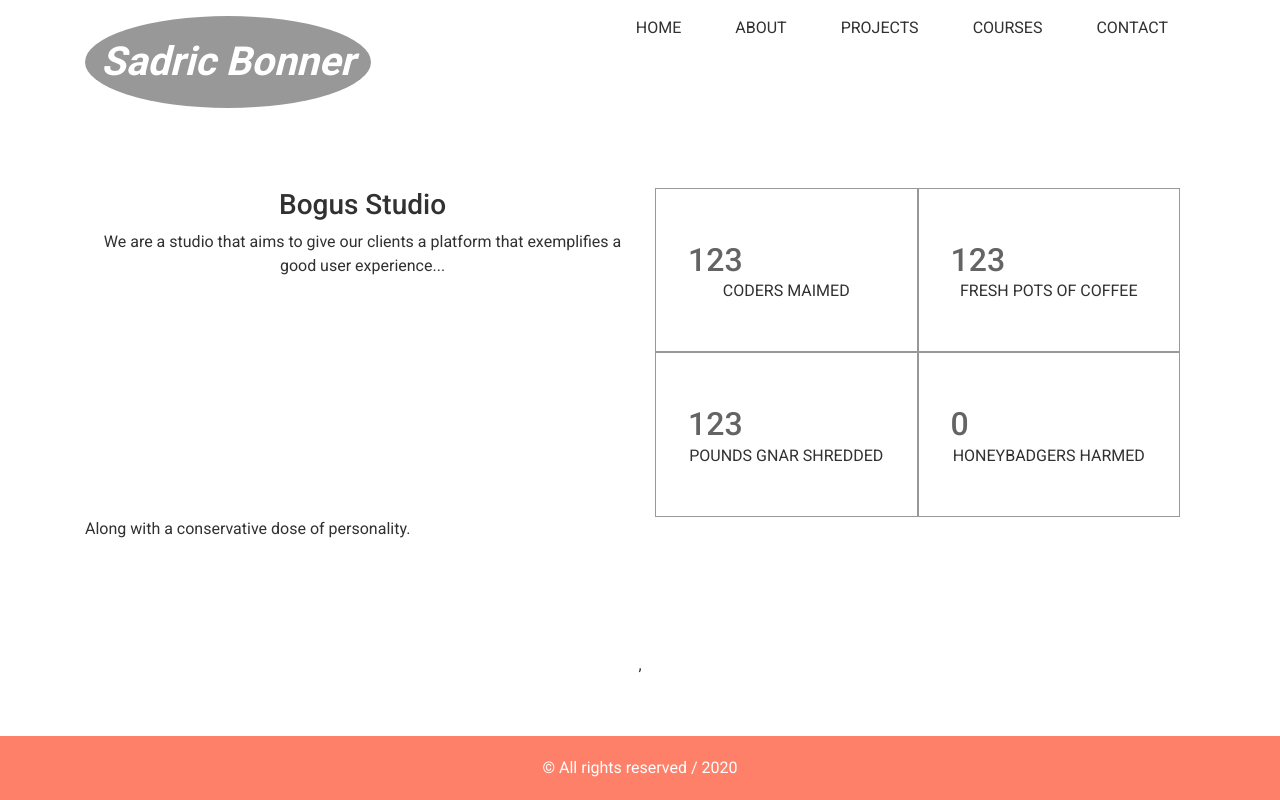
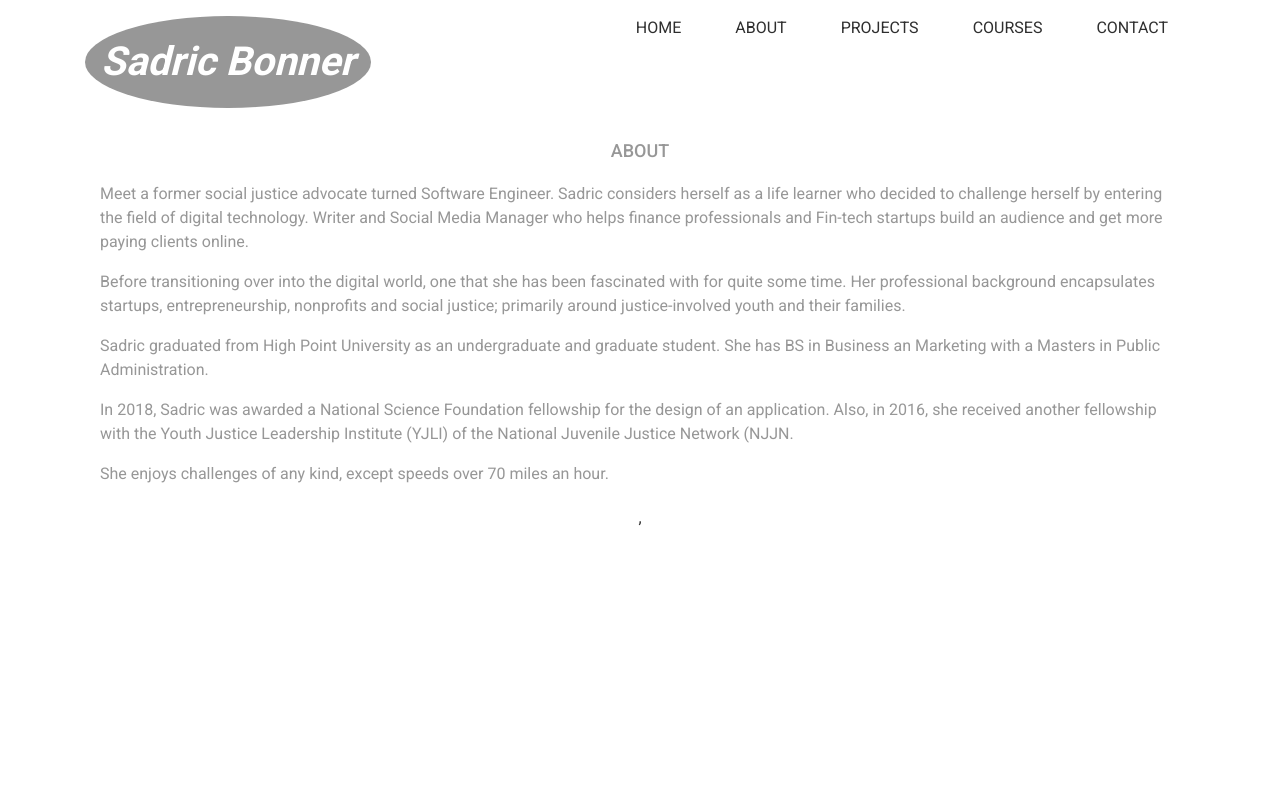
Before and after one commit to scbonner/myportfolio, a React (Create React App) app: page /about in a window 1280 px wide. Built offline with nearby package versions, Linux system fonts and the light colour scheme.

Commit message:
"temporarily closed Footer"

```diff
--- a/src/components/About.js
+++ b/src/components/About.js
@@ -5,59 +5,28 @@ import React from 'react';
     const About = () => {
         return (
 
-            <section id="about">
-            <div className="container">
-                <div className="row">
-                <div className="col m6">
-                    <h3>Bogus Studio</h3>
-                    <p>We are a studio that aims to give our clients a platform that exemplifies a good user experience...</p>
-                </div>
-                <div className="col m6">
-                    <div className="stats">
-                    <div className="stat blue darken-2">
-                        <h2 className="counter white-text">123</h2>
-                        <p className="grey-text darken-1">coders maimed</p>
-                    </div>
-                    <div className="stat blue darken-2">
-                        <h2 className="counter white-text">123</h2>
-                        <p className="grey-text darken-1">fresh pots of coffee</p>
-                    </div>
-                    <div className="stat blue darken-2">
-                        <h2 className="counter white-text">123</h2>
-                        <p className="grey-text lighten-1">pounds gnar shredded</p>
-                    </div>
-                    <div className="stat blue darken-2">
-                        <h2 className="counter white-text">0</h2>
-                        <p className="grey-text darken-1">honeybadgers harmed</p>
-                    </div>
-                    </div>
-                </div>
-                </div>
-                <div className="row">
-                <p>Along with a conservative dose of personality.</p>
-                </div>
-            </div>
-            </section>
-        );
-        }
 
-            // <div class="container">
-            // <div className="main-content">
 
-            // <p>Meet a former social justice advocate turned Software Engineer. Sadric considers herself as a life learner who decided to challenge herself by entering the field of digital technology. Writer and Social Media Manager who helps finance professionals and Fin-tech startups build an audience and get more paying clients online.</p>
+            <div class="container">
+            <div className="main-content">
+            <h2>ABOUT</h2>
 
-            {/* <p>Before transitioning over into the digital world, a world she has been fascinated about for such a long time, Sadric’s educational background is in business, marketing with a Masters’ in Public Administration. She graduated from High Point University as both an undergraduate and graduate student. </p>
+            <p>Meet a former social justice advocate turned Software Engineer. Sadric considers herself as a life learner who decided to challenge herself by entering the field of digital technology. Writer and Social Media Manager who helps finance professionals and Fin-tech startups build an audience and get more paying clients online.</p>
 
-            <p>Her professional background encapsulates startups, as an entrepreneur, nonprofits and social justice surrounding foster children; however, primarily justice-involved youth and their families.</p>
+            <p>Before transitioning over into the digital world, one that  she has been fascinated with for quite some time. Her professional background encapsulates startups, entrepreneurship, nonprofits and social justice; primarily around justice-involved youth and their families. </p>
+
+            <p>Sadric graduated from High Point University as an undergraduate and graduate student. She has BS in Business an Marketing with a Masters in Public Administration. </p>
 
             <p>In 2018, Sadric was awarded a National Science Foundation fellowship for the design of an application. Also, in 2016, she received another fellowship with the Youth Justice Leadership Institute (YJLI) of the National Juvenile Justice Network (NJJN.</p>
 
             <p>She enjoys challenges of any kind, except speeds over 70 miles an hour.
             </p>
             </div>
-           </div> */}
+           </div>
 
 
+           );
+        }
 
 
 
--- a/src/components/App.js
+++ b/src/components/App.js
@@ -11,7 +11,7 @@ import {
 
 import Header from './Header';
 import Title from './Title';
-import Footer from './Footer';
+// import Footer from './Footer';
 // import Landing2 from './Landing2';
 // import Landing1 from './Landing1';
 import About from './About';
@@ -41,7 +41,7 @@ const App = () => {
             <Route component={NotFound} />
             </Switch>
         </div>
-      <Footer />
+      {/* <Footer /> */}
     </div>
    </BrowserRouter>
     )
--- a/src/components/Footer.js
+++ b/src/components/Footer.js
@@ -1,24 +1,24 @@
-import React from "react";
-import CSS from '../css/title.css';
+// import React from "react";
+// import CSS from '../css/title.css';
 
 
-const Footer = () => {
-    return (
-      <section id="footer" className="teal lighten-1">
-        <div className="container">
-          <footer class="main-footer">
-            <span>&copy;  All rights reserved / 2020</span>
-          </footer>
-          {/* <div className="row">
-            <div className="col s3"></div>
-            <div className="col s6 center-align white-text">
-              © June 2020 -  All Rights Reserved
-            </div>
-            <div className="col s3"></div>
-          </div> */}
-        </div>
-      </section>
-    );
-  };
+// const Footer = () => {
+//     return (
+//       <section id="footer" className="teal lighten-1">
+//         <div className="container">
+//           <footer class="main-footer">
+//             <span>&copy;  All rights reserved / 2020</span>
+//           </footer>
+//           {/* <div className="row">
+//             <div className="col s3"></div>
+//             <div className="col s6 center-align white-text">
+//               © June 2020 -  All Rights Reserved
+//             </div>
+//             <div className="col s3"></div>
+//           </div> */}
+//         </div>
+//       </section>
+//     );
+//   };
 
-export default Footer;
+// export default Footer;
--- a/src/css/title.css
+++ b/src/css/title.css
@@ -131,6 +131,19 @@ body {
     color: white;
 
   } */
+
+  .main-content, h2 {
+    color: grey;
+    margin-bottom: 20px;
+    text-align: center;
+
+  }
+  .main-content, p {
+    text-align: left;
+    color: grey;
+  }
+
+
   .main-footer {
     position: fixed;
     left: 0;
```
